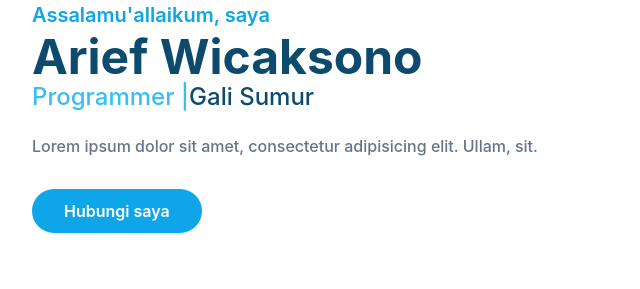
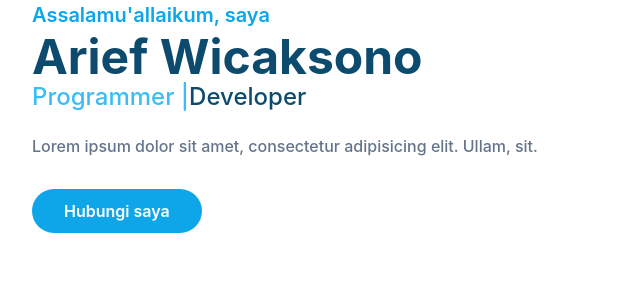
Before and after one commit to ariefwl/portfolio, a website: page index.html in a window 1280 px wide. Shown: the part 207-496 px from the top of the page, 0-640 px from the left. Drawn offline with Linux system fonts and the light colour scheme.

Commit message:
Update index.html

```diff
--- a/index.html
+++ b/index.html
@@ -55,7 +55,7 @@
             <div class="flex flex-wrap">
                 <div class="w-full self-center px-4 lg:w-1/2">
                     <h1 class="text-base font-semibold text-primary md:text-xl">Assalamu'allaikum, saya <span class="block font-bold text-dark text-4xl mt-1 lg:text-5xl">Arief Wicaksono</span></h1>
-                    <h2 class="font-medium text-sky-400 text-lg mb-5 lg:text-2xl">Programmer |<span class="text-dark lg:text-2xl">Gali Sumur</span></h2>
+                    <h2 class="font-medium text-sky-400 text-lg mb-5 lg:text-2xl">Programmer |<span class="text-dark lg:text-2xl">Developer</span></h2>
                     <p class="font-medium text-secondary leading-relaxed mb-10">Lorem ipsum dolor sit amet, consectetur adipisicing elit. Ullam, sit.</p>
                     <a href="" class="text-base font-semibold text-white bg-primary py-3 px-8 rounded-full hover:shadow-lg hover:opacity-70 transition duration-300 ease-in-out">Hubungi saya</a>
                 </div>
```
